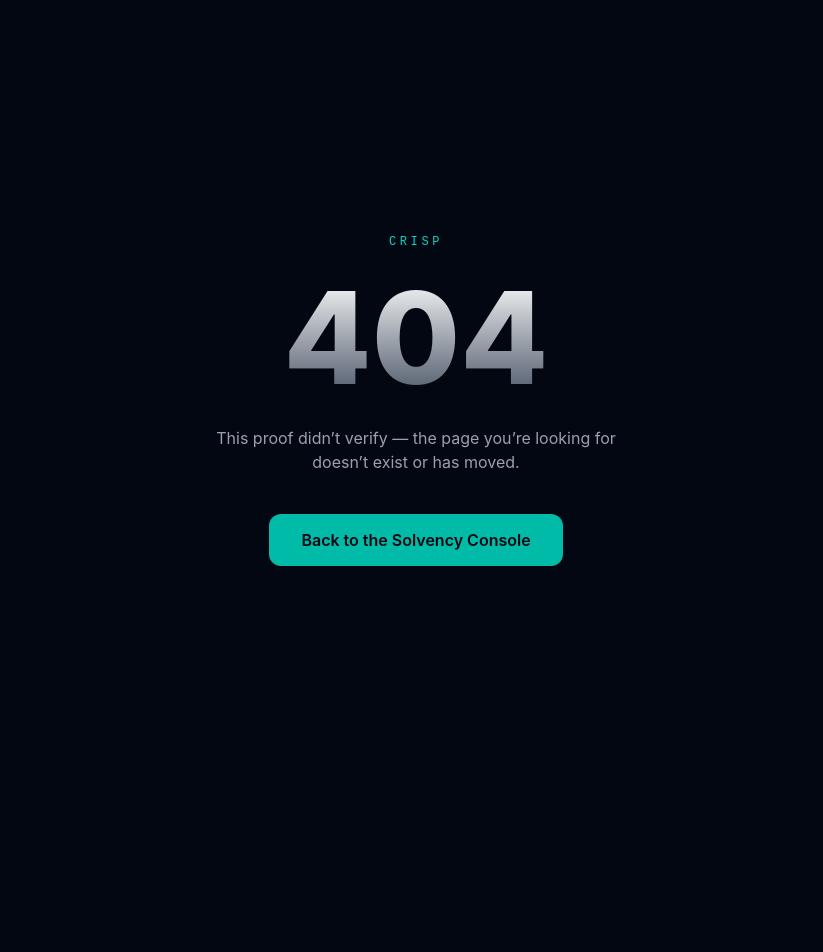
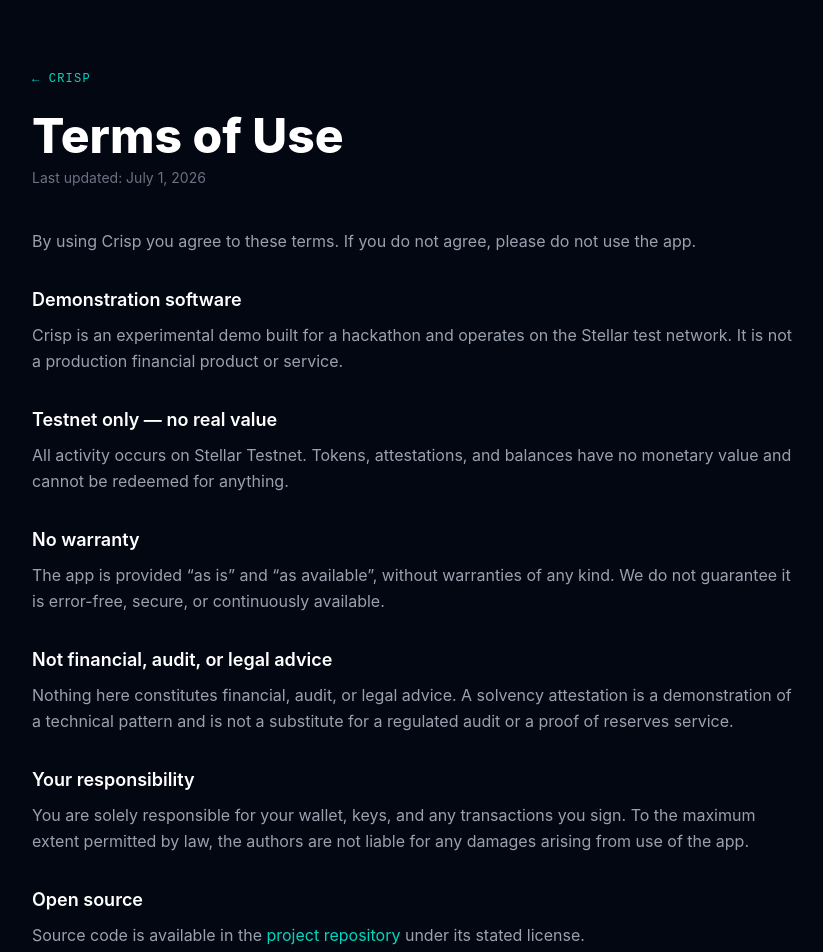
Before and after one commit to edycutjong/crisp, a Next.js app: page /terms in a window 1280 px wide. Before the commit this address had no page. Shown: the top 952 px of the page, without its empty margins (224-1047 px from the left). Before the commit the page ends 800 px from the top, so only its background shows below. Built offline with nearby package versions, Linux system fonts and the light colour scheme.

Commit message:
feat(legal): add Privacy & Terms pages + footer links
Real /privacy and /terms routes (next/link, honest sandbox/testnet copy); wired into the footer for suite consistency.

```diff
--- a/src/app/page.tsx
+++ b/src/app/page.tsx
@@ -1,6 +1,7 @@
 "use client";
 
 import React, { useState, useEffect } from "react";
+import Link from "next/link";
 import Navbar from "@/components/Navbar";
 import VerifyForm from "@/components/VerifyForm";
 import AttestForm from "@/components/AttestForm";
@@ -387,6 +388,17 @@
           </div>
         </div>
         <div className="mx-auto max-w-7xl px-4 sm:px-6 lg:px-8 border-t border-white/5 mt-8 pt-8 text-center text-[10px] text-gray-600">
+          <div className="flex justify-center gap-4 mb-3 text-gray-500">
+            <Link
+              href="/privacy"
+              className="hover:text-white transition-colors"
+            >
+              Privacy Policy
+            </Link>
+            <Link href="/terms" className="hover:text-white transition-colors">
+              Terms of Use
+            </Link>
+          </div>
           &copy; 2026 Crisp solvency project. Built for the Stellar Hacks:
           Real-World ZK Hackathon.
         </div>
--- /dev/null
+++ b/src/app/privacy/page.tsx
@@ -0,0 +1,99 @@
+import type { Metadata } from "next";
+import Link from "next/link";
+
+export const metadata: Metadata = {
+  title: "Privacy Policy — Crisp",
+};
+
+export default function PrivacyPolicy() {
+  return (
+    <main className="min-h-screen bg-gray-950 text-gray-300 px-6 py-16">
+      <div className="max-w-3xl mx-auto">
+        <Link
+          href="/"
+          className="font-mono text-xs tracking-widest text-teal-400 hover:text-teal-300 uppercase"
+        >
+          ← Crisp
+        </Link>
+        <h1 className="text-4xl md:text-5xl font-extrabold text-white mt-6 mb-2">
+          Privacy Policy
+        </h1>
+        <p className="text-gray-500 text-sm mb-10">
+          Last updated: July 1, 2026
+        </p>
+
+        <div className="space-y-8 leading-relaxed text-gray-400">
+          <p>
+            Crisp is a demonstration application built for the DoraHacks
+            &ldquo;Stellar Hacks: Real-World ZK&rdquo; hackathon and runs on the
+            Stellar <strong className="text-gray-200">test network</strong>.
+            This policy describes the limited data the app touches.
+          </p>
+
+          <section>
+            <h2 className="text-white font-semibold text-lg mb-2">
+              No accounts, no personal data
+            </h2>
+            <p>
+              Crisp has no sign-up and does not collect names, emails, or other
+              personally identifying information. It sets no advertising or
+              cross-site tracking cookies.
+            </p>
+          </section>
+
+          <section>
+            <h2 className="text-white font-semibold text-lg mb-2">
+              Wallet &amp; on-chain data
+            </h2>
+            <p>
+              If you connect Freighter, the app reads your public Stellar
+              address to construct testnet transactions that you explicitly
+              approve in your wallet. Public keys and transactions recorded on
+              the Stellar ledger are inherently public and outside our control.
+            </p>
+          </section>
+
+          <section>
+            <h2 className="text-white font-semibold text-lg mb-2">
+              Reserve data &amp; sandbox mode
+            </h2>
+            <p>
+              The reserve figures you enter are used only to build a solvency
+              proof. In the default sandbox mode all cryptographic operations
+              are simulated locally in your browser; a proof reveals only the
+              solvency assertion, never the underlying account balances.
+            </p>
+          </section>
+
+          <section>
+            <h2 className="text-white font-semibold text-lg mb-2">
+              Hosting &amp; logs
+            </h2>
+            <p>
+              The site is hosted on Vercel, which may process standard request
+              metadata (such as IP address and browser user-agent) in server
+              logs for security and reliability. We do not sell or share your
+              data.
+            </p>
+          </section>
+
+          <section>
+            <h2 className="text-white font-semibold text-lg mb-2">Contact</h2>
+            <p>
+              Questions? Reach the maintainer via the{" "}
+              <a
+                href="https://github.com/edycutjong/crisp"
+                target="_blank"
+                rel="noopener noreferrer"
+                className="text-teal-400 hover:text-teal-300"
+              >
+                project repository
+              </a>
+              .
+            </p>
+          </section>
+        </div>
+      </div>
+    </main>
+  );
+}
--- /dev/null
+++ b/src/app/terms/page.tsx
@@ -0,0 +1,109 @@
+import type { Metadata } from "next";
+import Link from "next/link";
+
+export const metadata: Metadata = {
+  title: "Terms of Use — Crisp",
+};
+
+export default function TermsOfUse() {
+  return (
+    <main className="min-h-screen bg-gray-950 text-gray-300 px-6 py-16">
+      <div className="max-w-3xl mx-auto">
+        <Link
+          href="/"
+          className="font-mono text-xs tracking-widest text-teal-400 hover:text-teal-300 uppercase"
+        >
+          ← Crisp
+        </Link>
+        <h1 className="text-4xl md:text-5xl font-extrabold text-white mt-6 mb-2">
+          Terms of Use
+        </h1>
+        <p className="text-gray-500 text-sm mb-10">
+          Last updated: July 1, 2026
+        </p>
+
+        <div className="space-y-8 leading-relaxed text-gray-400">
+          <p>
+            By using Crisp you agree to these terms. If you do not agree, please
+            do not use the app.
+          </p>
+
+          <section>
+            <h2 className="text-white font-semibold text-lg mb-2">
+              Demonstration software
+            </h2>
+            <p>
+              Crisp is an experimental demo built for a hackathon and operates
+              on the Stellar test network. It is not a production financial
+              product or service.
+            </p>
+          </section>
+
+          <section>
+            <h2 className="text-white font-semibold text-lg mb-2">
+              Testnet only — no real value
+            </h2>
+            <p>
+              All activity occurs on Stellar Testnet. Tokens, attestations, and
+              balances have no monetary value and cannot be redeemed for
+              anything.
+            </p>
+          </section>
+
+          <section>
+            <h2 className="text-white font-semibold text-lg mb-2">
+              No warranty
+            </h2>
+            <p>
+              The app is provided &ldquo;as is&rdquo; and &ldquo;as
+              available&rdquo;, without warranties of any kind. We do not
+              guarantee it is error-free, secure, or continuously available.
+            </p>
+          </section>
+
+          <section>
+            <h2 className="text-white font-semibold text-lg mb-2">
+              Not financial, audit, or legal advice
+            </h2>
+            <p>
+              Nothing here constitutes financial, audit, or legal advice. A
+              solvency attestation is a demonstration of a technical pattern and
+              is not a substitute for a regulated audit or a proof of reserves
+              service.
+            </p>
+          </section>
+
+          <section>
+            <h2 className="text-white font-semibold text-lg mb-2">
+              Your responsibility
+            </h2>
+            <p>
+              You are solely responsible for your wallet, keys, and any
+              transactions you sign. To the maximum extent permitted by law, the
+              authors are not liable for any damages arising from use of the
+              app.
+            </p>
+          </section>
+
+          <section>
+            <h2 className="text-white font-semibold text-lg mb-2">
+              Open source
+            </h2>
+            <p>
+              Source code is available in the{" "}
+              <a
+                href="https://github.com/edycutjong/crisp"
+                target="_blank"
+                rel="noopener noreferrer"
+                className="text-teal-400 hover:text-teal-300"
+              >
+                project repository
+              </a>{" "}
+              under its stated license.
+            </p>
+          </section>
+        </div>
+      </div>
+    </main>
+  );
+}
```
